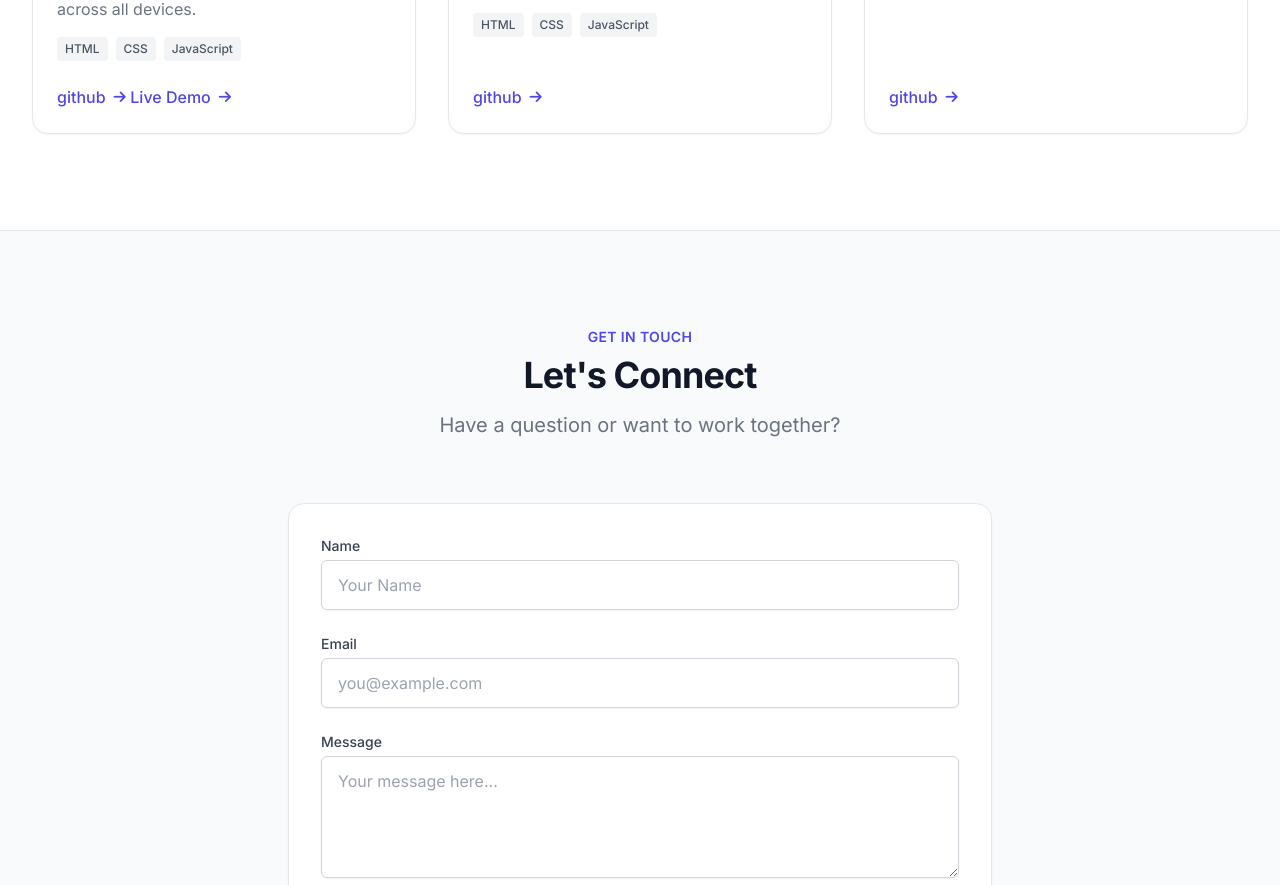
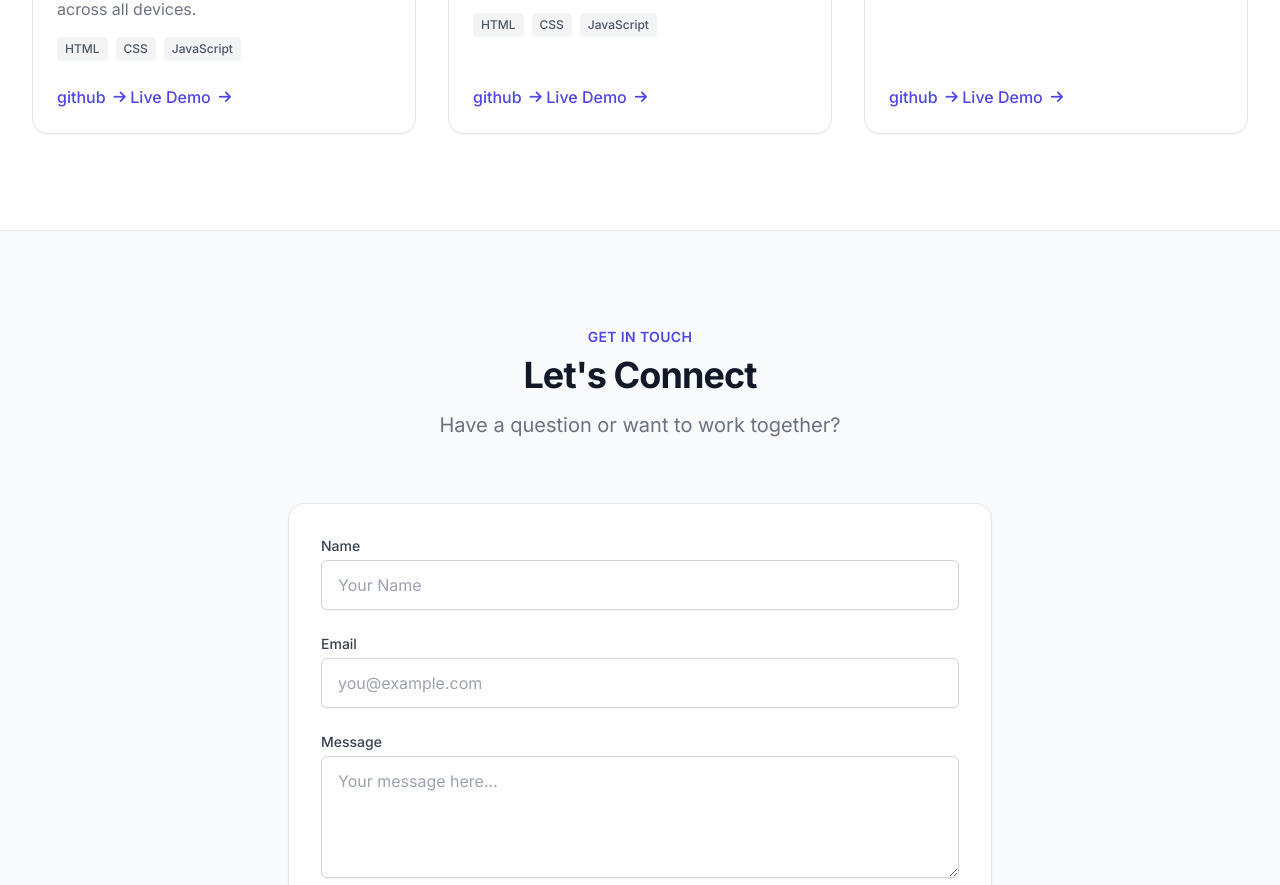
Before and after one commit to vaishnavikolyagol/portfolio-1, a plain HTML site: page index.html in a window 1280 px wide. Shown: the part 2817-3702 px from the top of the page. Drawn offline with nearby package versions, Linux system fonts and the light colour scheme.

Commit message:
Update index.html

```diff
--- a/index.html
+++ b/index.html
@@ -327,7 +327,7 @@
                                 class="text-primary hover:text-secondary font-medium inline-flex items-center">
                                 github <i class="fa-solid fa-arrow-right ml-2 text-sm"></i>
                             </a>
-                            <a href=" https://vaishnavikolyagol.github.io/weather--app/"
+                            <a href="https://vaishnavikolyagol.github.io/weather--app/"
                                 class="text-primary hover:text-secondary font-medium inline-flex items-center">
                                 Live Demo <i class="fa-solid fa-arrow-right ml-2 text-sm"></i>
                             </a>
@@ -366,6 +366,10 @@
                                 class="text-primary hover:text-secondary font-medium inline-flex items-center">
                                 github <i class="fa-solid fa-arrow-right ml-2 text-sm"></i>
                             </a>
+                            <a href="https://vaishnavikolyagol.github.io/ecommProject/"
+                                class="text-primary hover:text-secondary font-medium inline-flex items-center">
+                                Live Demo <i class="fa-solid fa-arrow-right ml-2 text-sm"></i>
+                            </a>
                         </div>
                     </div>
                 </div>
@@ -400,6 +404,11 @@
                                 class="text-primary hover:text-secondary font-medium inline-flex items-center">
                                 github <i class="fa-solid fa-arrow-right ml-2 text-sm"></i>
                             </a>
+                            <a href="https://vaishnavikolyagol.github.io/quiz/"
+                                class="text-primary hover:text-secondary font-medium inline-flex items-center">
+                                Live Demo <i class="fa-solid fa-arrow-right ml-2 text-sm"></i>
+                            </a>
+
                         </div>
                     </div>
                 </div>
```
